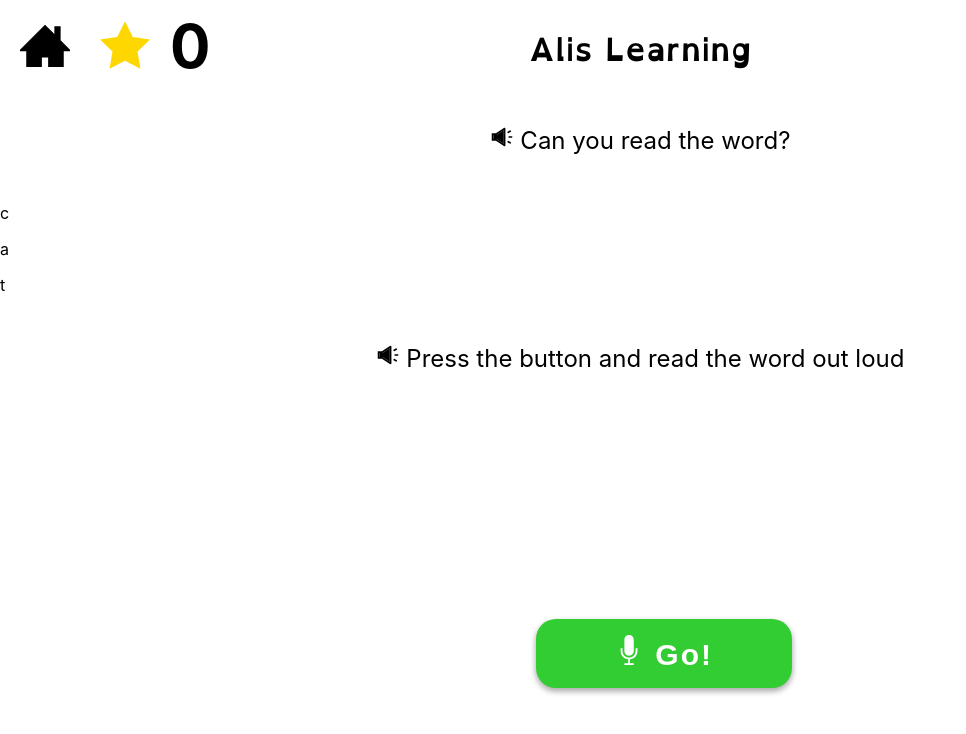
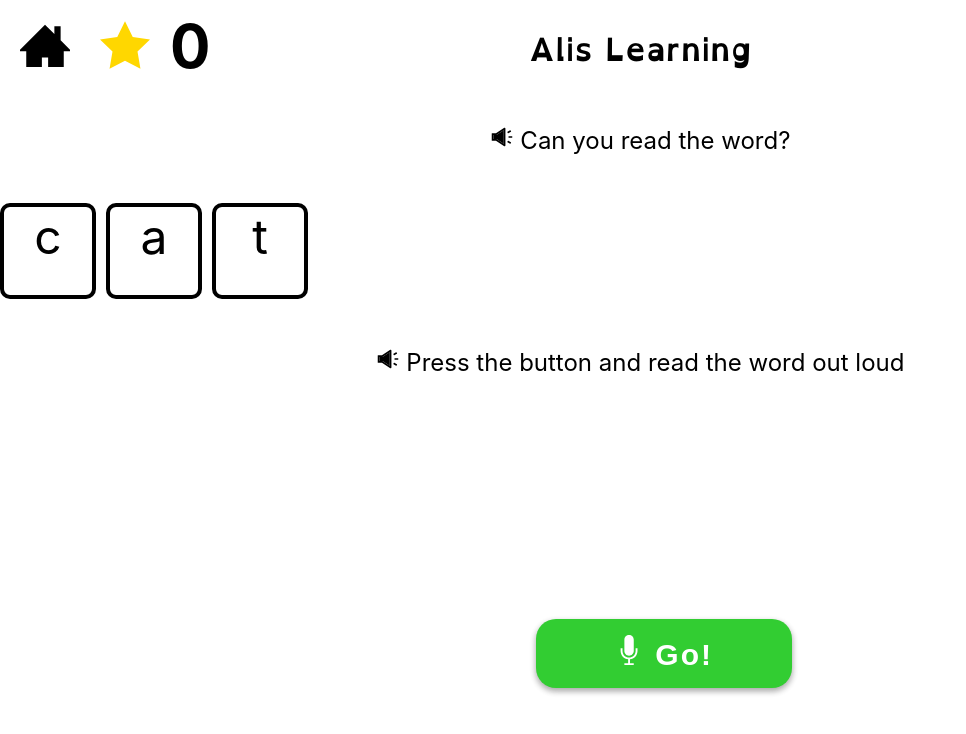
Before and after one commit to fac24/alis-learning, a Next.js app: page /phoneme-game/first-step in a window 1280 px wide. Shown: the top 734 px of the page, without its empty margins (0-966 px from the left). Built offline with nearby package versions, Linux system fonts and the light colour scheme.

Commit message:
Add styled component for tiles
Co-authored-by: Peter James Salter <PJSalter@users.noreply.github.com>
Co-authored-by: Joe <joe-dev-public@users.noreply.github.com>
Co-authored-by: Hallie  <vasystus@users.noreply.github.com>

```diff
--- a/pages/phoneme-game/first-step.js
+++ b/pages/phoneme-game/first-step.js
@@ -1,6 +1,7 @@
 import { useEffect, useState } from "react";
 import PhonemeLayout from "../../components//PhonemeLayout";
 import { phonemeData } from "../../data/phoneme.js";
+import styled from "styled-components";
 
 export default function PhonemeFirstStep({ phonemeLevel }) {
   const [phonemeTiles, setPhonemeTiles] = useState([]);
@@ -19,9 +20,11 @@ export default function PhonemeFirstStep({ phonemeLevel }) {
 
   const html = (
     <>
-      {phonemeTiles.map((tile, index) => (
-        <p key={index}>{tile}</p>
-      ))}
+      <Flex>
+        {phonemeTiles.map((tile, index) => (
+          <PhonemeTile key={index}>{tile}</PhonemeTile>
+        ))}
+      </Flex>
     </>
   );
 
@@ -33,3 +36,22 @@ export default function PhonemeFirstStep({ phonemeLevel }) {
     />
   );
 }
+
+const PhonemeTile = styled.p`
+  border: 4px solid black;
+  text-align: center;
+  margin: 0 auto;
+  border-radius: 0.625rem;
+  width: 6rem;
+  height: 6rem;
+  font-size: 3rem;
+`;
+
+const Flex = styled.div`
+  display: grid;
+  grid-template-columns: 6rem 6rem 6rem;
+  gap: 10px;
+  text-align: center;
+  margin: 0 auto;
+  grid-template-rows: repeat(1, 1fr);
+`;
```
